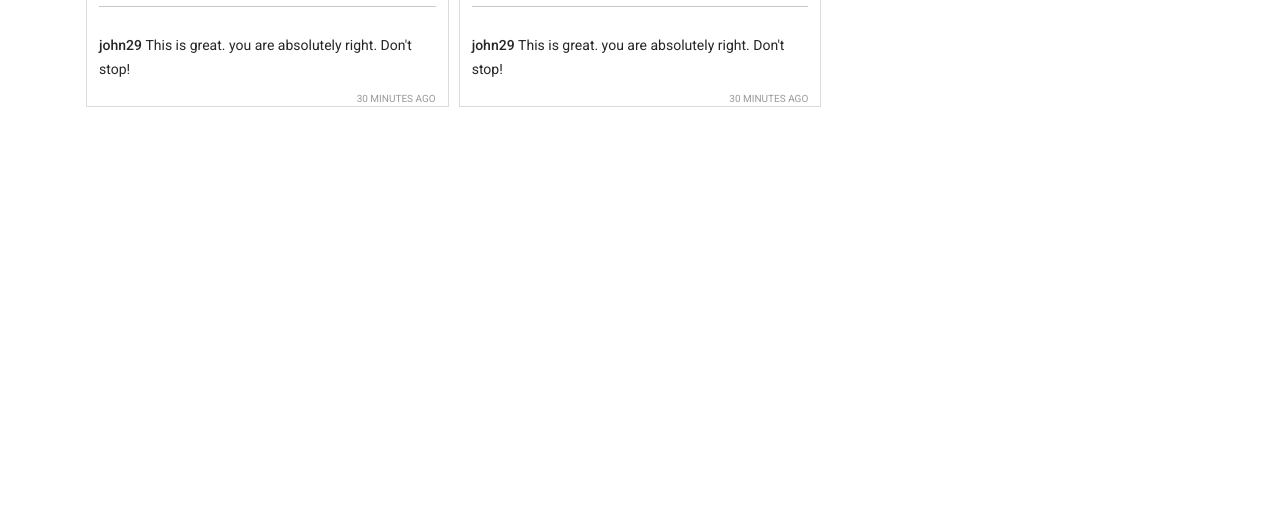
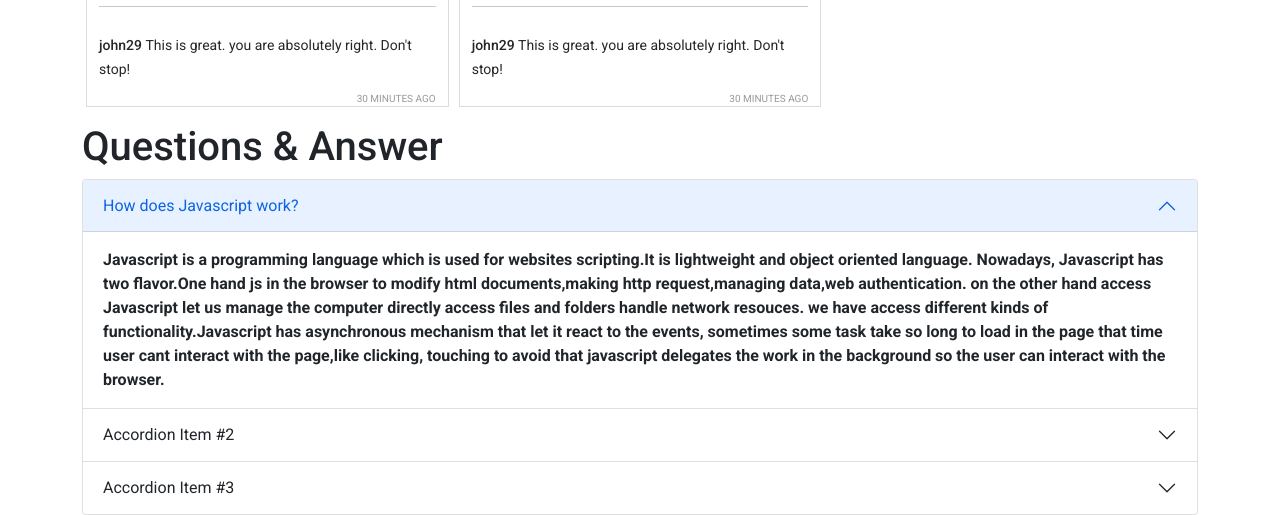
Before and after one commit to srabon0/insta-clone, a plain HTML site: page index.html in a window 1280 px wide. Shown: the part 1425-1940 px from the top of the page. Before the commit the page ends 1548 px from the top, so only its background shows below. Drawn offline with nearby package versions, Linux system fonts and the light colour scheme.

Commit message:
Q: 1 answer added

```diff
--- a/index.html
+++ b/index.html
@@ -77,9 +77,67 @@
                 <h1>Reported posts</h1>
             </div>
         </main>
+        <section class="faq" id="question">
+            <div class="container">
+                <h1>Questions  & Answer </h1>
+
+
+                <div class="accordion" id="accordionExample">
+                    <div class="accordion-item">
+                      <h2 class="accordion-header" id="headingOne">
+                        <button class="accordion-button" type="button" data-bs-toggle="collapse" data-bs-target="#collapseOne" aria-expanded="true" aria-controls="collapseOne">
+                          How does Javascript work?
+                        </button>
+                      </h2>
+                      <div id="collapseOne" class="accordion-collapse collapse show" aria-labelledby="headingOne" data-bs-parent="#accordionExample">
+                        <div class="accordion-body">
+                        <strong class="text-justify">
+                            Javascript is a programming language which is used for websites scripting.It is lightweight and object oriented language.
+Nowadays, Javascript has two flavor.One hand js in the browser to modify html documents,making http request,managing data,web authentication.
+on the other hand access Javascript let us manage the computer directly access files and folders handle network resouces.
+we have access different kinds of functionality.Javascript has asynchronous mechanism that let it react to the events,
+sometimes some task take so long to load in the page that time user cant interact with the page,like clicking,
+touching to avoid that javascript delegates the work in the background so the user can interact with the browser.
+                        </strong>
+                        </div>
+                      </div>
+                    </div>
+                    <div class="accordion-item">
+                      <h2 class="accordion-header" id="headingTwo">
+                        <button class="accordion-button collapsed" type="button" data-bs-toggle="collapse" data-bs-target="#collapseTwo" aria-expanded="false" aria-controls="collapseTwo">
+                          Accordion Item #2
+                        </button>
+                      </h2>
+                      <div id="collapseTwo" class="accordion-collapse collapse" aria-labelledby="headingTwo" data-bs-parent="#accordionExample">
+                        <div class="accordion-body">
+                          <strong>This is the second item's accordion body.</strong> It is hidden by default, until the collapse plugin adds the appropriate classes that we use to style each element. These classes control the overall appearance, as well as the showing and hiding via CSS transitions. You can modify any of this with custom CSS or overriding our default variables. It's also worth noting that just about any HTML can go within the <code>.accordion-body</code>, though the transition does limit overflow.
+                        </div>
+                      </div>
+                    </div>
+                    <div class="accordion-item">
+                      <h2 class="accordion-header" id="headingThree">
+                        <button class="accordion-button collapsed" type="button" data-bs-toggle="collapse" data-bs-target="#collapseThree" aria-expanded="false" aria-controls="collapseThree">
+                          Accordion Item #3
+                        </button>
+                      </h2>
+                      <div id="collapseThree" class="accordion-collapse collapse" aria-labelledby="headingThree" data-bs-parent="#accordionExample">
+                        <div class="accordion-body">
+                          <strong>This is the third item's accordion body.</strong> It is hidden by default, until the collapse plugin adds the appropriate classes that we use to style each element. These classes control the overall appearance, as well as the showing and hiding via CSS transitions. You can modify any of this with custom CSS or overriding our default variables. It's also worth noting that just about any HTML can go within the <code>.accordion-body</code>, though the transition does limit overflow.
+                        </div>
+                      </div>
+                    </div>
+                  </div>
+                </div>
+
+
+
+
+        </section>
+
         <footer></footer>
 
         <!-- add javascript  file  -->
         <script src="./js/app.js"></script>
+        <script src="https://cdn.jsdelivr.net/npm/bootstrap@5.1.3/dist/js/bootstrap.bundle.min.js" integrity="sha384-ka7Sk0Gln4gmtz2MlQnikT1wXgYsOg+OMhuP+IlRH9sENBO0LRn5q+8nbTov4+1p" crossorigin="anonymous"></script>
     </body>
 </html>
--- a/js/app.js
+++ b/js/app.js
@@ -38,16 +38,19 @@ const switchTab = (id) => {
         document.getElementById( "posts" ).style.display = "grid";
         document.getElementById( "liked" ).style.display = "none";
         document.getElementById( "reported" ).style.display = "none";
+        document.getElementById( "question" ).style.display = "block";
     } else if (id === "liked") {
         document.getElementById( "liked" ).style.display = "block";
         document.getElementById( "posts" ).style.display = "none";
         document.getElementById( "reported" ).style.display = "none";
+        document.getElementById( "question" ).style.display = "none";
 
         displayLikedPosts();
     } else {
         document.getElementById( "reported" ).style.display = "block";
         document.getElementById( "posts" ).style.display = "none";
         document.getElementById( "liked" ).style.display = "none";
+        document.getElementById( "question" ).style.display = "none";
 
         displayReportedPosts();
     }
@@ -149,6 +152,7 @@ const showPosts = (posts) => {
 };
 
 const displayLikedPosts = () => {
+  document.getElementById('liked').textContent="";
     const likedPosts = getLikedPosts();
     likedPosts.forEach((post) => {
         const div = createPost(post);
```
